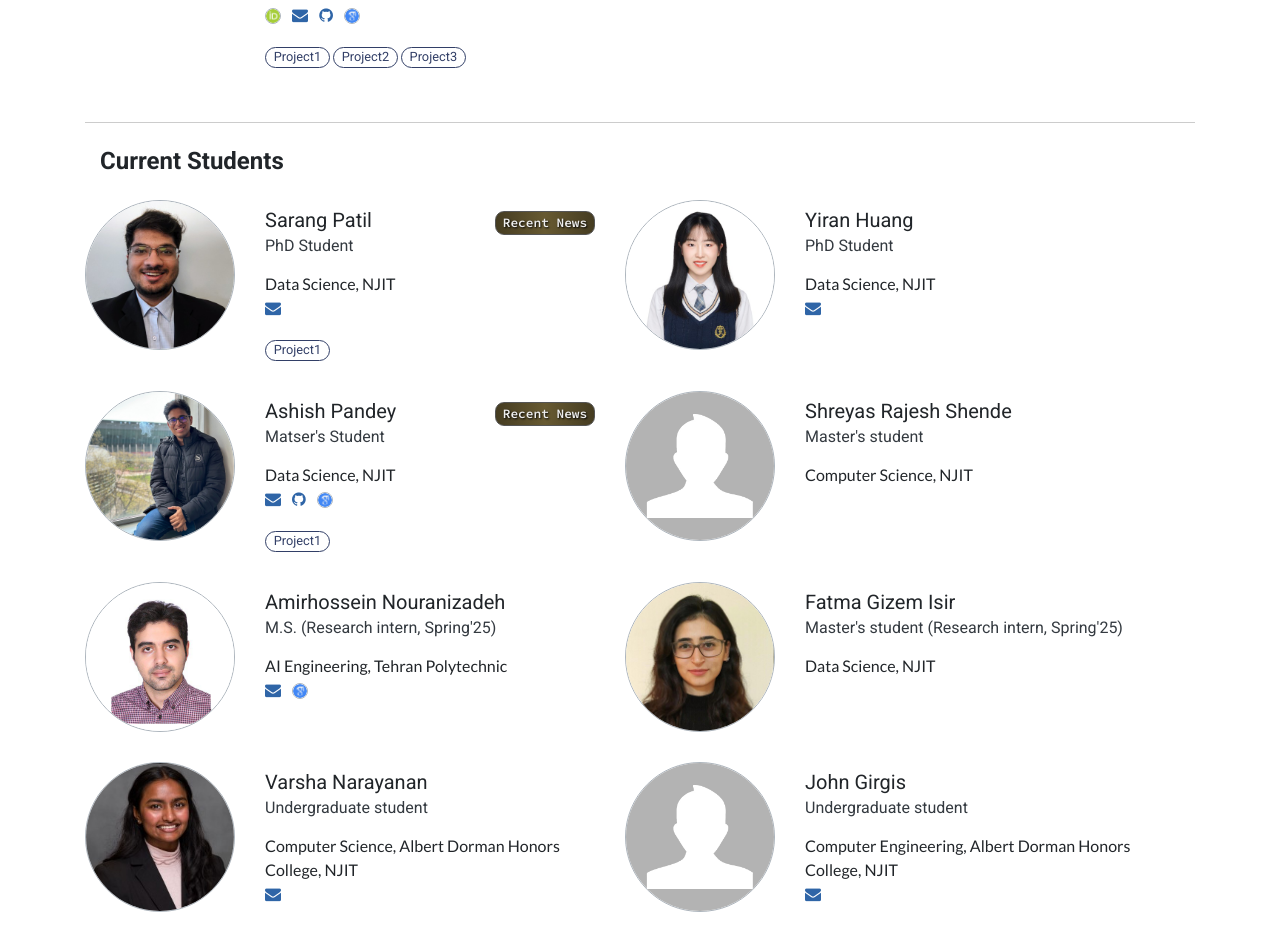
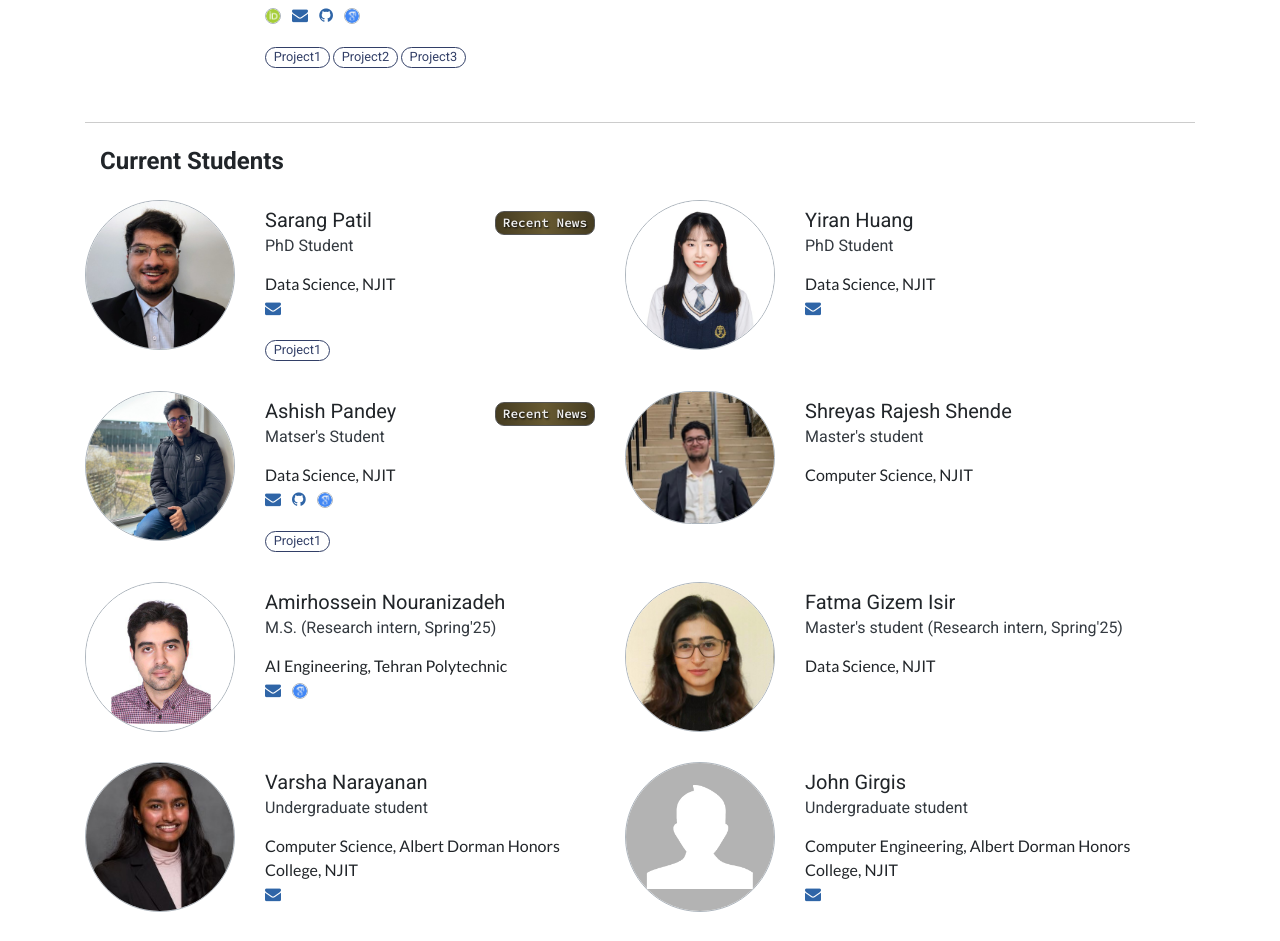
Before and after one commit to GraceXu182/gracexu182.github.io, a Jekyll site: the page built from pages/people.md, in a window 1280 px wide. Shown: the part 606-1547 px from the top of the page. Built offline with Jekyll 4.4.1, drawn with Linux system fonts in a browser that asks for light colours.

```diff
--- a/_data/people.yml
+++ b/_data/people.yml
@@ -103,7 +103,7 @@
   name: Shreyas Rajesh Shende  # as display on the web page People item
   role: Master's student
   program: Computer Science, NJIT # omit if not applicable
-  image: assets/images/default.jpg # can be external link
+  image: assets/images/Shreyas.jpeg # can be external link
   orcid: null
   email: null
   googlescholar: null
```
Also changed, not shown: pages/seminars.md (+1 -1 lines), assets/images/Shreyas.jpeg (added).
